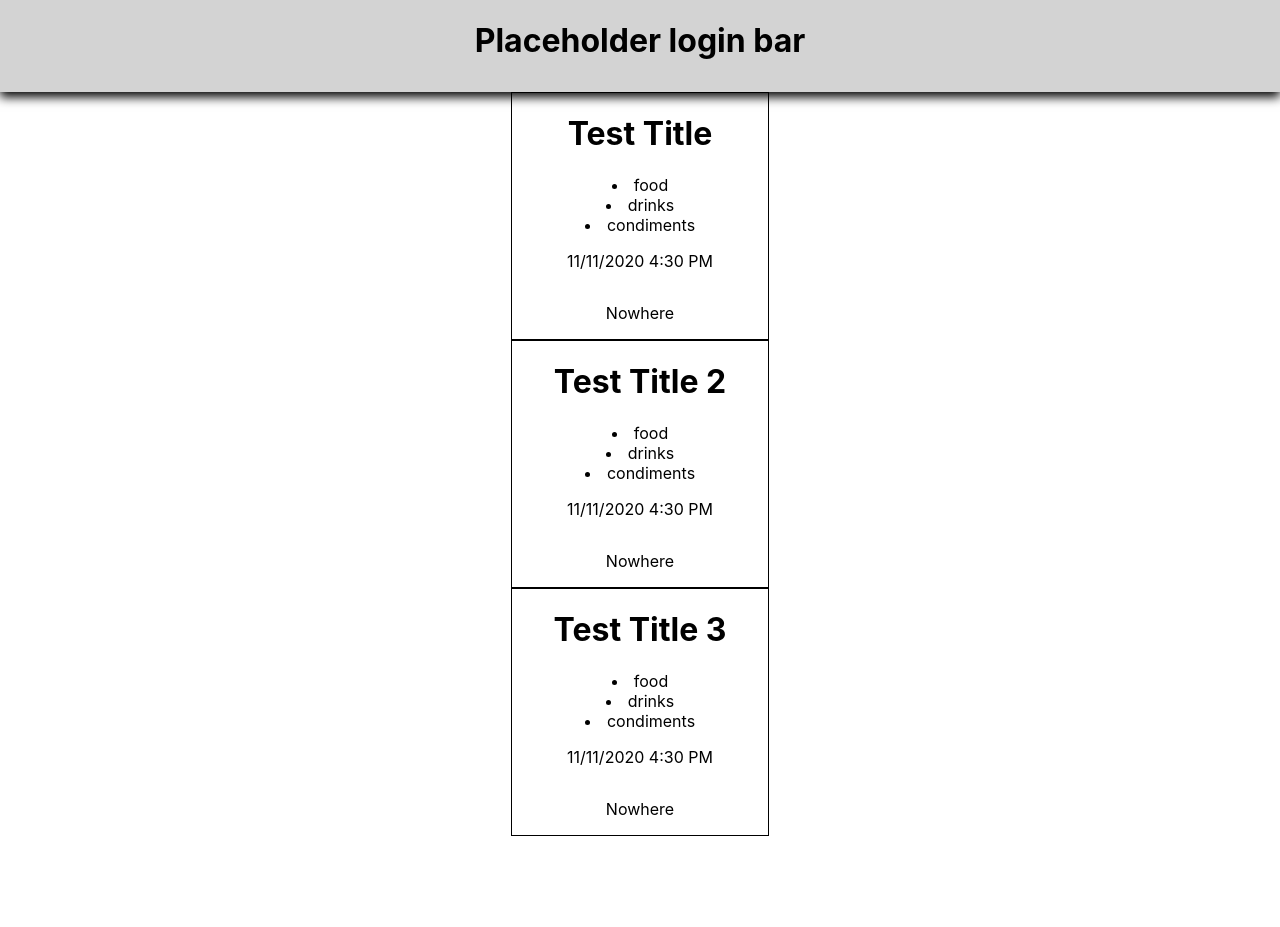
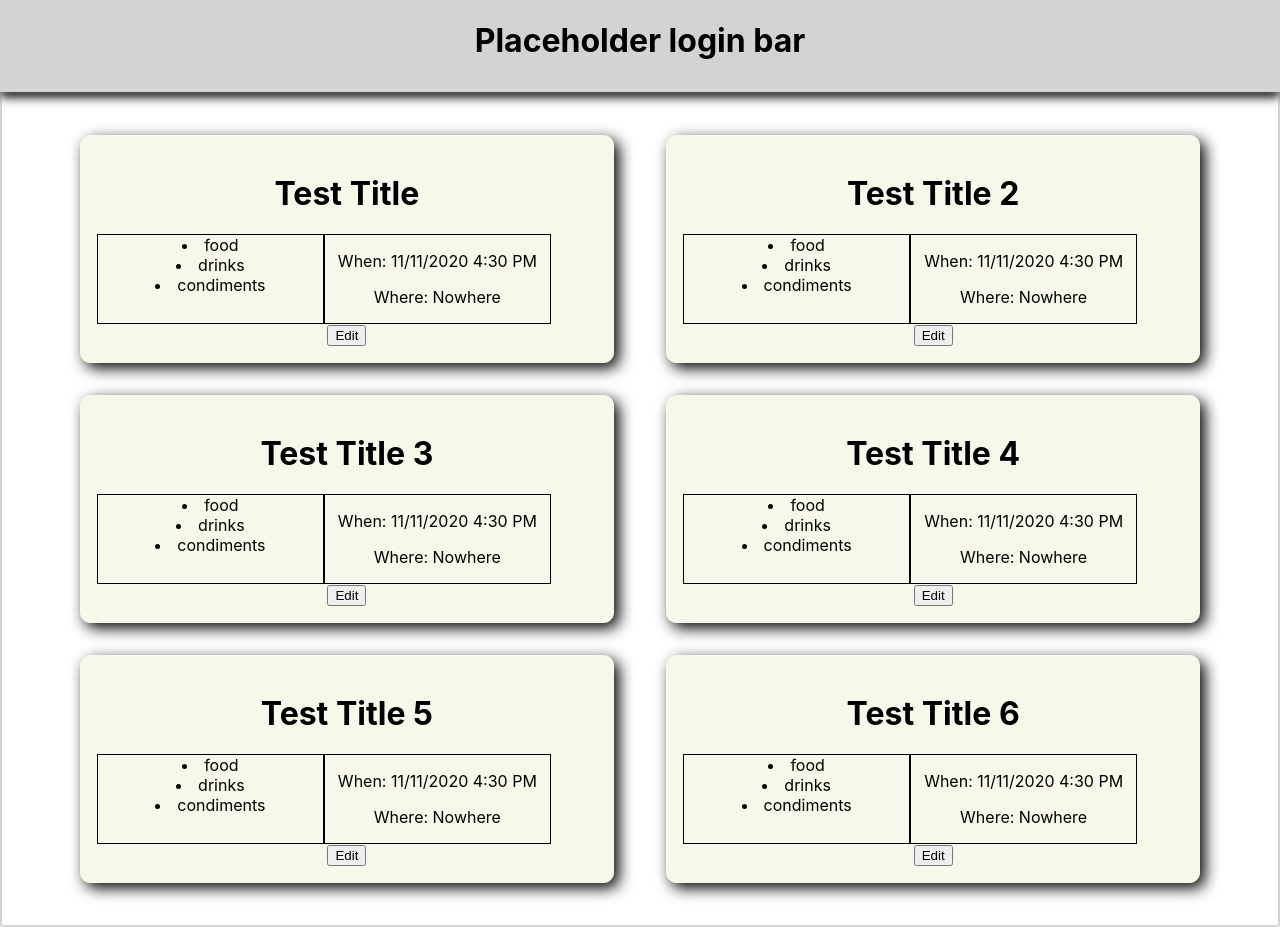
Before and after one commit to Build-Week-Pot-Luck-Planner/front-end, a React (Create React App) app in the folder pot-luck-fe/: page / in a window 1280 px wide. Before the commit the page ends 836 px from the top, so only its background shows below. Built offline with nearby package versions, Linux system fonts and the light colour scheme.

Commit message:
updated card styling and added edit button

```diff
--- a/pot-luck-fe/src/components/PotluckCard.jsx
+++ b/pot-luck-fe/src/components/PotluckCard.jsx
@@ -3,31 +3,66 @@ import data from '../data';
 import styled from 'styled-components';
 
 const Potluck = styled.div`
+box-shadow: 5px 5px 15px black;
+background-color: #f4f9e9;
+border: 1px #f4f9e9 solid;
+border-radius: 10px;
+padding: 1rem;
+max-width: 500px;
+margin: 1rem 0;
+text-align: center;
+`
+
+const Container = styled.div`
+border: 2px #80808059 solid;
+border-radius: 3px;
+padding: 2%;
+display: flex;
+flex-wrap: wrap;
+justify-content: space-evenly;
+`
+
+const DataContainer = styled.div`
+display: flex;
+width: 500px;
+`
+
+const ItemContainer = styled.div`
 border: 1px solid black;
-display: flex;
-flex-direction: column;
-align-items: center;
-width: 20%;
-margin: 0 auto;
+width: 45%
+`
+
+const DateTimeContainer = styled.div`
+border: 1px solid black;
+width: 45%;
 `
 
 const PotluckCard = () => {
 
   return (
-    data.map(potluck => {
+    <Container>
+    {data.map(potluck => {
       return (
         <Potluck key={potluck.id}>
       <h1>{potluck.title}</h1>
+      <DataContainer>
+      <ItemContainer>
       {potluck.items.map(item => {
         return(
           <li key={item}>{item}</li>
           )
         }
         )}
-        <p>{potluck.datetime}</p>
-        <p>{potluck.location}</p>
+        </ItemContainer>
+        <DateTimeContainer>
+        <p>When: {potluck.datetime}</p>
+        <p>Where: {potluck.location}</p>
+        </DateTimeContainer>
+        </DataContainer>
+        <button>Edit</button>
       </Potluck>
-    )})
+    )})}
+    </Container>
   )
 }
 
--- a/pot-luck-fe/src/data.js
+++ b/pot-luck-fe/src/data.js
@@ -20,6 +20,27 @@ const data = [
     location: "Nowhere",
     items: ["food", "drinks", "condiments"],
   },
+  {
+    id: 3,
+    title: "Test Title 4",
+    datetime: "11/11/2020 4:30 PM",
+    location: "Nowhere",
+    items: ["food", "drinks", "condiments"],
+  },
+  {
+    id: 4,
+    title: "Test Title 5",
+    datetime: "11/11/2020 4:30 PM",
+    location: "Nowhere",
+    items: ["food", "drinks", "condiments"],
+  },
+  {
+    id: 5,
+    title: "Test Title 6",
+    datetime: "11/11/2020 4:30 PM",
+    location: "Nowhere",
+    items: ["food", "drinks", "condiments"],
+  },
 ];
 
 export default data;
```
Also changed, not shown: pot-luck-fe/src/components/UserPotluckPage.jsx (+12 -0 lines).
